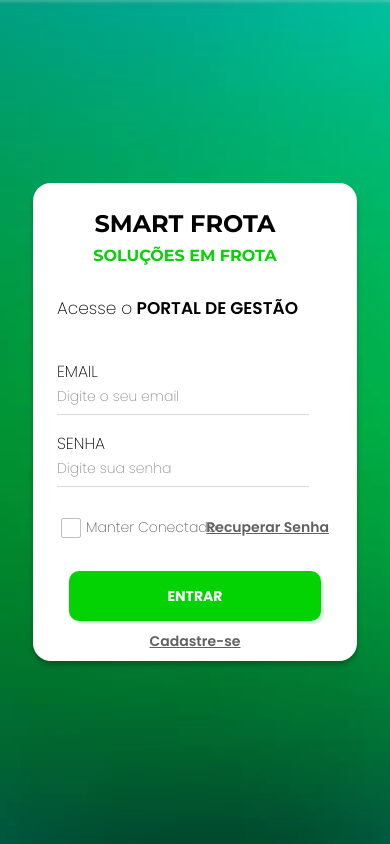
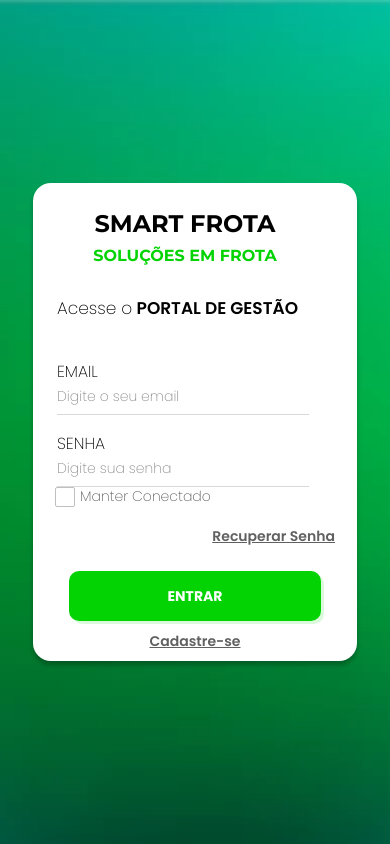
Before and after one commit to athirson55/SMART-FROTA, a React (Vite) app: page /#/login in a window 390 px wide. Built offline with nearby package versions, Linux system fonts and the light colour scheme; no server answers.

Commit message:
Corrigir espaçamento entre 'Manter conectado' e 'Recuperar Senha' + adicionar overflow hidden ao card

```diff
--- a/src/styles/login.css
+++ b/src/styles/login.css
@@ -35,6 +35,7 @@
   background-color: #ffffff;
   border-radius: 30px;
   box-shadow: 0px 4px 4px #00000040;
+  overflow: hidden;
 }
 
 .tela-de-login .boto-entrar {
@@ -97,7 +98,7 @@
 
 .tela-de-login .div {
   position: absolute;
-  top: 366px;
+  top: 385px;
   right: 41px;
   font-family: "Poppins", Helvetica;
   font-weight: 600;
@@ -124,7 +125,7 @@
 
 .tela-de-login .manter-conectado {
   position: absolute;
-  top: 366px;
+  top: 345px;
   left: 43px;
   width: 168px;
   height: 23px;
@@ -514,6 +515,10 @@
     width: min(392px, calc(100vw - 28px));
   }
 
+  .tela-de-login .background-login {
+    overflow: hidden;
+  }
+
   .tela-de-login .smart-frota-SOLU-ES {
     left: 56px;
     width: 266px;
@@ -547,6 +552,7 @@
 
   .tela-de-login .background-login {
     height: 500px;
+    overflow: hidden;
   }
 
   .tela-de-login .acesse-o-PORTAL-DE {
@@ -590,12 +596,12 @@
   }
 
   .tela-de-login .manter-conectado {
-    top: 344px;
+    top: 323px;
     left: 36px;
   }
 
   .tela-de-login .div {
-    top: 344px;
+    top: 363px;
     right: 36px;
     font-size: 14px;
   }
@@ -615,7 +621,12 @@
   }
 
   .tela-de-login .login-feedback {
-    top: 374px;
+    top: 364px;
+  }
+
+  .tela-de-login .background-login {
+    height: 500px;
+    overflow: hidden;
   }
 
   .tela-de-login .auth-card-medium {
@@ -651,6 +662,10 @@
     margin-right: auto;
   }
 
+  .tela-de-login .background-login {
+    overflow: hidden;
+  }
+
   .tela-de-login .auth-card-medium {
     height: 520px;
   }
@@ -677,6 +692,7 @@
   .tela-de-login .background-login {
     height: 490px;
     border-radius: 22px;
+    overflow: hidden;
   }
 
   .tela-de-login .smart-frota-SOLU-ES {
@@ -707,12 +723,12 @@
   }
 
   .tela-de-login .manter-conectado {
-    top: 334px;
+    top: 313px;
     left: 28px;
   }
 
   .tela-de-login .div {
-    top: 334px;
+    top: 353px;
     right: 28px;
   }
 
@@ -785,6 +801,7 @@
   .tela-de-login .background-login {
     height: 478px;
     border-radius: 18px;
+    overflow: hidden;
   }
 
   .tela-de-login .smart-frota-SOLU-ES {
@@ -829,6 +846,16 @@
     font-size: 14px;
   }
 
+  .tela-de-login .manter-conectado {
+    top: 303px;
+    left: 22px;
+  }
+
+  .tela-de-login .div {
+    top: 343px;
+    right: 22px;
+  }
+
   .tela-de-login .auth-card-medium {
     height: 490px;
   }
@@ -863,6 +890,10 @@
     margin-right: auto;
   }
 
+  .tela-de-login .background-login {
+    overflow: hidden;
+  }
+
   .tela-de-login .smart-frota-SOLU-ES {
     left: 36px;
     width: 208px;
@@ -882,6 +913,16 @@
   .tela-de-login .campo-usurio,
   .tela-de-login .campo-senha {
     width: 232px;
+  }
+
+  .tela-de-login .manter-conectado {
+    top: 293px;
+    left: 18px;
+  }
+
+  .tela-de-login .div {
+    top: 333px;
+    right: 18px;
   }
 
   .tela-de-login .auth-content {
```
